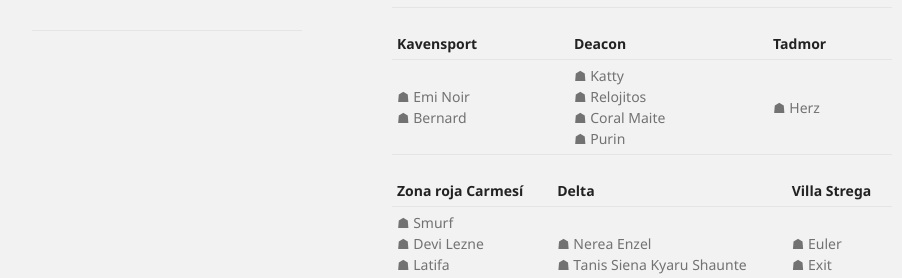
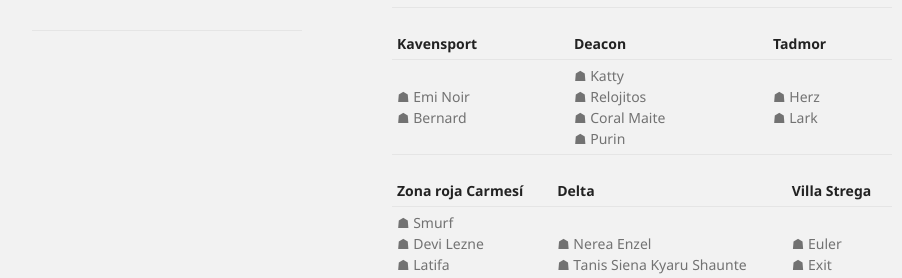
Before and after one commit to BlairSander/ciudad, a Jekyll site: the page built from ocs.md, in a window 1280 px wide. Shown: the part 534-812 px from the top of the page, without its empty margins (178-1080 px from the left). Built offline with Jekyll 4.4.1, drawn with Linux system fonts in a browser that asks for light colours.

Commit message:
Update ocs.md

```diff
--- a/ocs.md
+++ b/ocs.md
@@ -23,7 +23,7 @@ layout: default
 
 | **Kavensport**| **Deacon**| **Tadmor** |
 |:-------------|:------------------|:------|
-| ☗ Emi Noir <br>☗ Bernard| ☗ Katty <br>☗ Relojitos <br>☗ Coral Maite <br>☗ Purin| ☗ Herz|
+| ☗ Emi Noir <br>☗ Bernard| ☗ Katty <br>☗ Relojitos <br>☗ Coral Maite <br>☗ Purin| ☗ Herz <br> ☗ Lark|
 
 
 | **Zona roja Carmesí**| **Delta**| **Villa Strega**|
```
